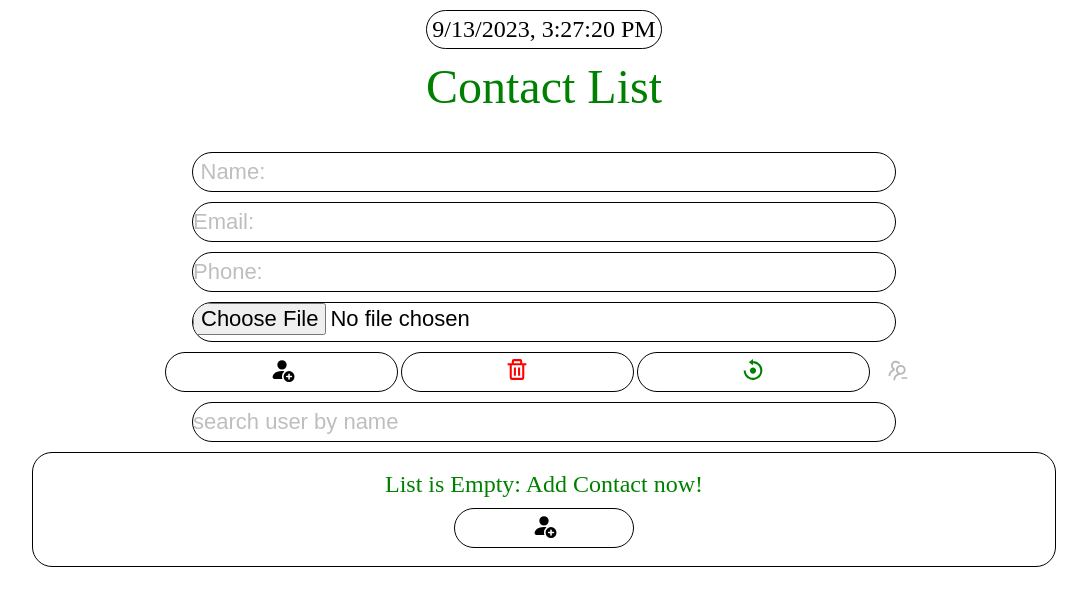
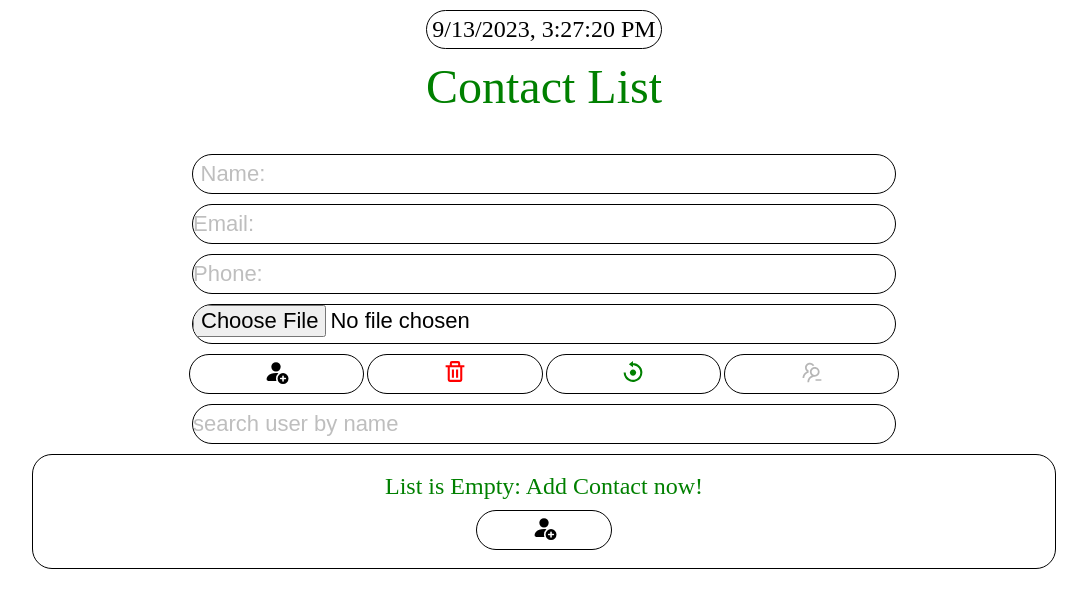
Before and after one commit to VahagMardyan/contact, a React (Create React App) app: page / in a window 1280 px wide. Shown: the top 608 px of the page, without its empty margins (96-1183 px from the left). Built offline with nearby package versions, Linux system fonts and the light colour scheme.

Commit message:
updated some options and styles

```diff
--- a/src/Components/Display/Display.js
+++ b/src/Components/Display/Display.js
@@ -198,11 +198,11 @@ const Display = () => {
         <Fragment>
 
             <section className={classes['display']}>
-                <p style={{ visibility: selectedUsers.length === 0 ? 'hidden' : 'visible' }}>
+                <p style={{width:'7%', textAlign:'center' ,visibility: selectedUsers.length === 0 ? 'hidden' : 'visible', border:'1px solid black' }}>
                     {selectedUsers.length}/{users.length} selected
                 </p>
                 <input type='text' ref={addUserName} placeholder='name:' id='add-user' className={classes['add-user-input']} onKeyUp={keyPress} />
-                <input type='email' ref={userEmail} placeholder='Email:' className='email-user-input' onKeyUp={keyPress} />
+                <input type='email' ref={userEmail} placeholder='Email:' className='email-user-input' onKeyUp={keyPress}/>
                 <input type='number' ref={userPhone} placeholder='Phone:' className='phone-user-input' min='0' onKeyUp={keyPress} />
                 <input type='file' accept='image/*' title='Upload image'
                     ref={userImageInput} className='user-image-input' onKeyUp={keyPress}
--- a/src/Ui/Global.module.css
+++ b/src/Ui/Global.module.css
@@ -115,10 +115,20 @@ input,
     color: red;
 }
 
+.remove-selected-users-btn {
+    border: 1px solid black;
+}
+
+.remove-selected-users-btn:is(:hover) {
+    background-color: black;
+    color: white;
+}
+
 .add-user-btn,
 .remove-all-btn,
-.reset-btn {
-    width: 18.2%;
+.reset-btn,
+.remove-selected-users-btn {
+    width: 13.7%;
 }
 
 .add-user-input,
@@ -218,3 +228,7 @@ button:not(.remove-user-btn) {
     font-size: 1.5em;
     border: 1px solid black;
 }
+
+.check {
+    cursor: pointer;
+}
```
